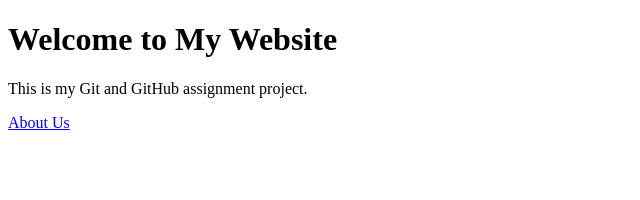
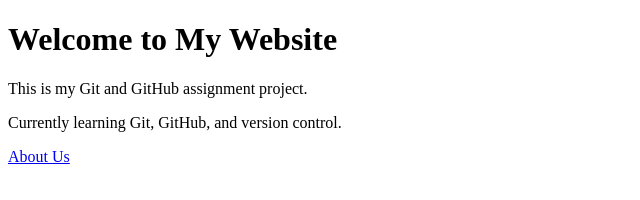
Before and after one commit to Navatej55/sdp-staff-graded-assignment-2, a plain HTML site: page index.html in a window 1280 px wide. Shown: the whole page, without its empty margins (0-640 px from the left). Drawn offline with Linux system fonts and the light colour scheme.

Commit message:
Update homepage content

```diff
--- a/index.html
+++ b/index.html
@@ -8,7 +8,7 @@
 <body>
     <h1>Welcome to My Website</h1>
     <p>This is my Git and GitHub assignment project.</p>
-
+    <p>Currently learning Git, GitHub, and version control.</p>
     <a href="about.html">About Us</a>
 </body>
 </html>
```
